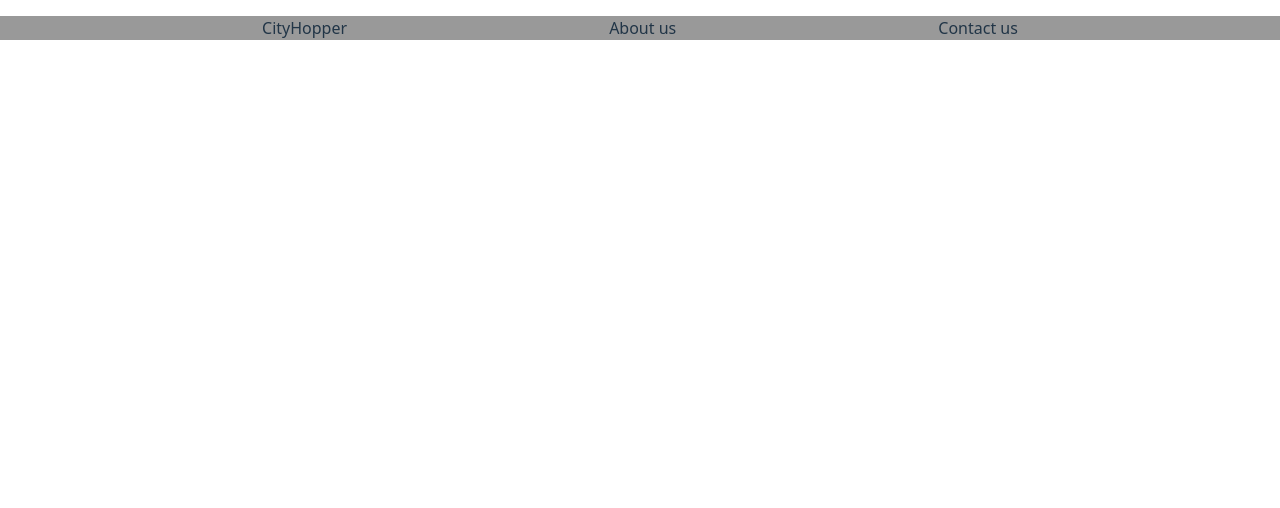
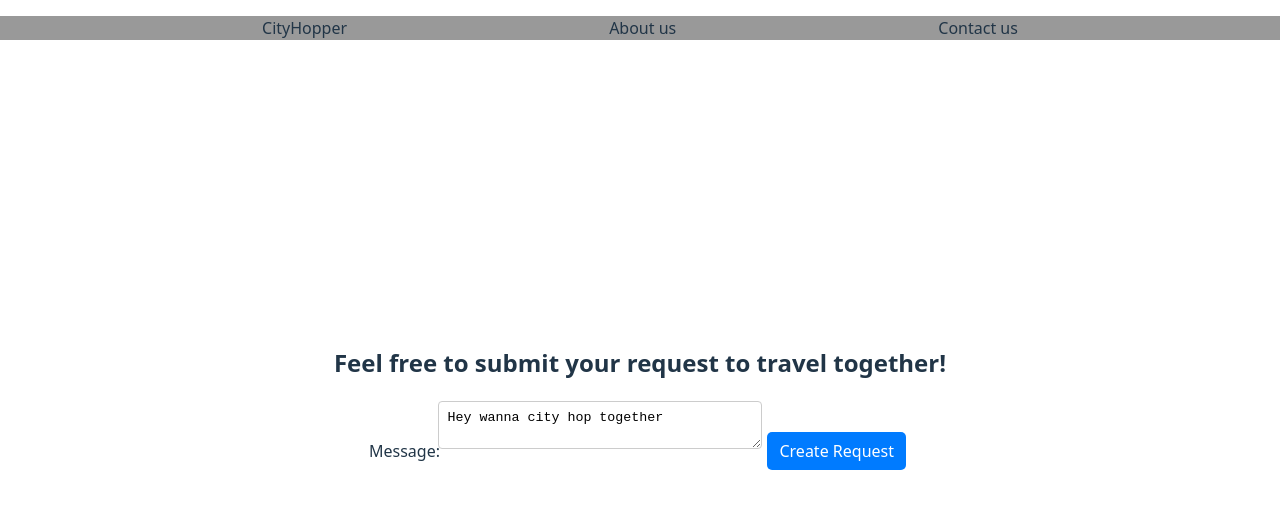
Before and after one commit to CityHopp/client, a React (Vite) app: page /travels/request/1 in a window 1280 px wide. Shown: the top 508 px of the page. Built offline with nearby package versions, Linux system fonts and the light colour scheme.

Commit message:
Request creation handled

```diff
--- a/src/App.jsx
+++ b/src/App.jsx
@@ -6,6 +6,7 @@ import ListOfTravels from './components/ListOfTravels';
 import Signin from './pages/Signin';
 import Signup from './pages/Signup';
 import TravelDetail from './pages/TravelDetails';
+import Request from './components/Request'
 function App() {
   return (
     <>
@@ -16,6 +17,7 @@ function App() {
         <Route path="/travels/:travelsId" element={<TravelDetail />} />
         <Route path="/login" element={<Signin />} />
         <Route path="/signup" element={<Signup />} />
+        <Route path="/travels/request/:travelsId" element={<Request />} />
       </Routes>
     </>
   );
--- /dev/null
+++ b/src/components/Request.jsx
@@ -0,0 +1,76 @@
+import { useState } from "react";
+import axios from "axios";
+import { useParams } from "react-router-dom";
+
+export default function Request() {
+  const [message, setMessage] = useState("");
+
+  const { travelsId } = useParams();
+
+  console.log("Travel ID:", travelsId);
+
+  const [formData, setFormData] = useState({
+    for: travelsId,
+    message: "Hey wanna city hop together",
+  });
+
+  const handleChange = (event) => {
+    const { value, name } = event.target;
+    setFormData((val) => ({
+      ...val,
+      [name]: value,
+    }));
+  };
+
+  const handleSubmit = (event) => {
+    event.preventDefault();
+    const newRequest = { ...formData };
+    const storedToken = localStorage.getItem('authToken');
+    console.log(newRequest);
+
+    axios
+      .post(
+        "http://localhost:5005/request",
+        newRequest,
+        { headers: { Authorization: `Bearer ${storedToken}` } }
+      )
+      .then((response) => {
+        console.log("Request submitted successfully", response);
+        setMessage("Request submitted successfully");
+      })
+      .catch((error) => {
+        console.error("Error submitting request", error);
+      });
+
+    setFormData({
+      message: "Hey wanna city hop together",
+      status: "pending",
+    });
+  };
+
+  return (
+    <>
+      {message && (
+        <div className="banner banner-success">
+          <h1>{message}</h1>
+        </div>
+      )}
+
+      <form id="addRequestForm" onSubmit={handleSubmit}>
+        <h2>Feel free to submit your request to travel together!</h2>
+
+        <label>
+          Message:
+          <textarea
+            name="message"
+            value={formData.message}
+            onChange={handleChange}
+            placeholder="Enter a message"
+          />
+        </label>
+
+        <button type="submit">Create Request</button>
+      </form>
+    </>
+  );
+}
--- a/src/pages/TravelDetails.jsx
+++ b/src/pages/TravelDetails.jsx
@@ -6,11 +6,9 @@ export default function TravelDetail(props) {
   const { travelsId } = useParams();
   const navigate = useNavigate();
 
-  // Fetching the travel details based on the travelId from the URL parameter
   const [travel, setTravel] = useState(null);
 
   useEffect(() => {
-    // Fetch the specific travel data from the API using the travelId
     axios
       .get(`http://localhost:5005/travels/${travelsId}`)
       .then((response) => {
@@ -18,7 +16,7 @@ export default function TravelDetail(props) {
       })
       .catch((error) => {
         console.error("Error fetching travel data:", error);
-        navigate("/"); // Navigate back to home if travel not found
+        navigate("/");
       });
   }, [travelsId, navigate]);
 
@@ -39,10 +37,9 @@ export default function TravelDetail(props) {
           <Link to="/">
             <button>Back</button>
           </Link>
-          {/* Edit Button
-          <Link to={`/edit/${travel._id}`}>
-            <button>Edit</button>
-          </Link> */}
+          <Link to={`/travels/request/${travel._id}`}>
+            <button>Make a request</button>
+          </Link>
         </ul>
       </div>
     </div>
```
